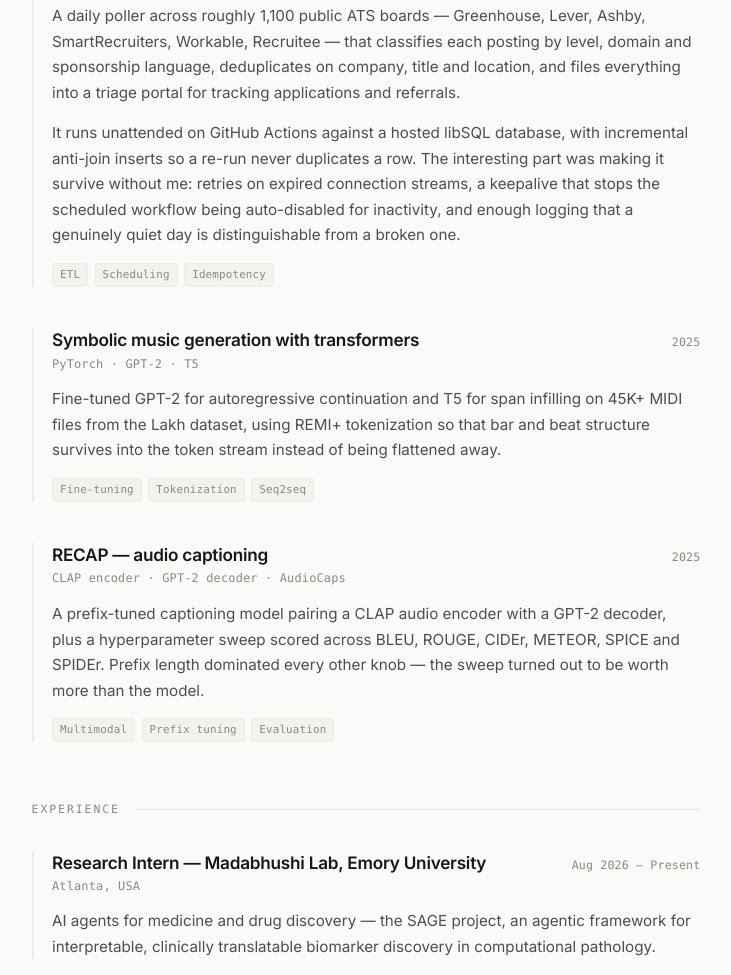
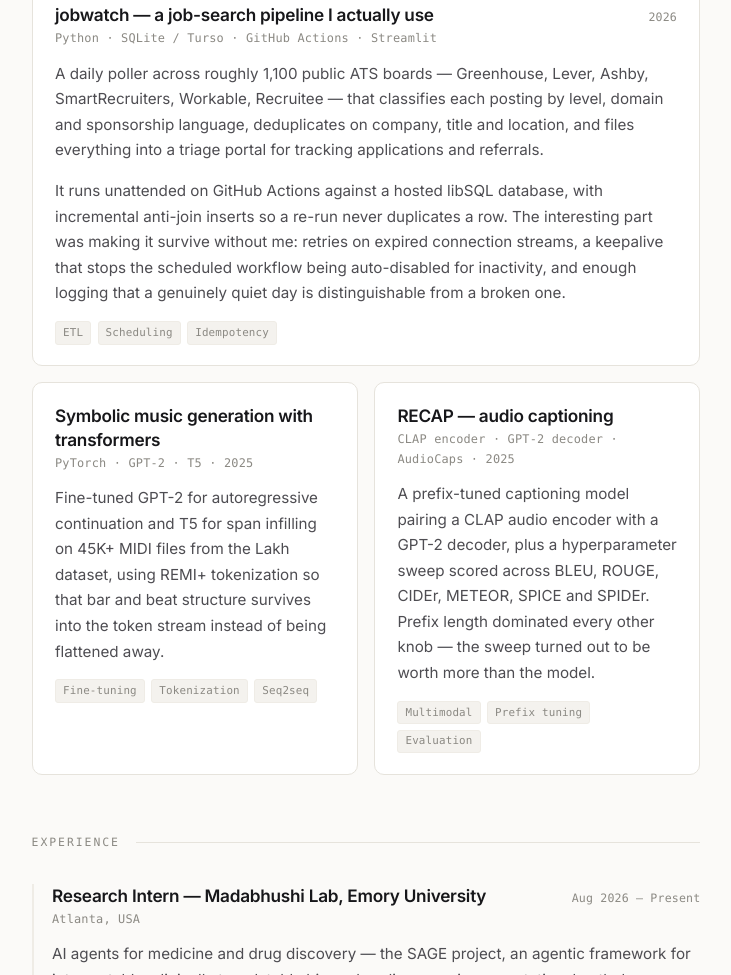
Before and after one commit to harshG97/harshG97.github.io, a plain HTML site: page index.html in a window 1280 px wide. Shown: the part 2039-3014 px from the top of the page, without its empty margins (274-1005 px from the left). Drawn offline with Linux system fonts and the light colour scheme.

Commit message:
Card treatment for projects, timeline kept for experience
Projects are discrete comparable items, so they become bordered cards —
the three substantial ones full width, the two short ones two-up. Experience
stays on the hairline timeline, where cards would fight the chronology.

```diff
--- a/index.html
+++ b/index.html
@@ -338,14 +338,48 @@
   /* ============================================================
      ENTRIES
      ============================================================ */
+  /* timeline entry — used where chronology matters (experience) */
   .entry {
     padding: 0 0 0 1.15rem;
-    margin-bottom: 2.6rem;
+    margin-bottom: 2.4rem;
     border-left: 2px solid var(--line-soft);
     transition: border-color .2s ease;
   }
   .entry:hover { border-left-color: var(--accent); }
   .entry:last-child { margin-bottom: 0; }
+
+  /* card — used where items are discrete and comparable (projects) */
+  .card {
+    background: var(--surface);
+    border: 1px solid var(--line);
+    border-radius: 10px;
+    padding: 1.3rem 1.4rem;
+    margin-bottom: 1rem;
+    border-left-width: 1px;
+    transition: border-color .18s ease, transform .18s ease, box-shadow .18s ease;
+  }
+  .card:hover {
+    border-color: var(--ink-3);
+    transform: translateY(-1px);
+    box-shadow: var(--shadow);
+  }
+  .card:last-child { margin-bottom: 0; }
+
+  /* two-up grid for the shorter cards */
+  .grid-2 {
+    display: grid;
+    grid-template-columns: repeat(2, minmax(0, 1fr));
+    gap: 1rem;
+    margin-top: 1rem;
+  }
+  .grid-2 .card { margin-bottom: 0; height: 100%; }
+  @media (max-width: 40rem) {
+    .grid-2 { grid-template-columns: 1fr; }
+  }
+
+  @media (max-width: 36rem) {
+    .card { padding: 1.1rem 1.15rem; }
+  }
 
   .entry-head {
     display: flex; justify-content: space-between;
@@ -564,7 +598,7 @@
   <section id="projects">
     <div class="sec-head"><h2>Projects</h2></div>
 
-    <article class="entry">
+    <article class="entry card">
       <div class="entry-head">
         <h3>MedeFence — multi-agent red-team testbed</h3>
         <span class="meta">2026</span>
@@ -592,7 +626,7 @@
       </div>
     </article>
 
-    <article class="entry">
+    <article class="entry card">
       <div class="entry-head">
         <h3>CanvasAI — agentic assistant for Canvas LMS</h3>
         <span class="meta">2026</span>
@@ -616,7 +650,7 @@
       </div>
     </article>
 
-    <article class="entry">
+    <article class="entry card">
       <div class="entry-head">
         <h3>jobwatch — a job-search pipeline I actually use</h3>
         <span class="meta">2026</span>
@@ -644,12 +678,12 @@
       </div>
     </article>
 
-    <article class="entry">
+    <div class="grid-2">
+<article class="entry card">
       <div class="entry-head">
         <h3>Symbolic music generation with transformers</h3>
-        <span class="meta">2025</span>
       </div>
-      <p class="sub">PyTorch · GPT-2 · T5</p>
+      <p class="sub">PyTorch · GPT-2 · T5 · 2025</p>
       <div class="body">
         <p>
           Fine-tuned GPT-2 for autoregressive continuation and T5 for span infilling on 45K+ MIDI
@@ -664,12 +698,11 @@
       </div>
     </article>
 
-    <article class="entry">
+    <article class="entry card">
       <div class="entry-head">
         <h3>RECAP — audio captioning</h3>
-        <span class="meta">2025</span>
       </div>
-      <p class="sub">CLAP encoder · GPT-2 decoder · AudioCaps</p>
+      <p class="sub">CLAP encoder · GPT-2 decoder · AudioCaps · 2025</p>
       <div class="body">
         <p>
           A prefix-tuned captioning model pairing a CLAP audio encoder with a GPT-2 decoder, plus a
@@ -683,6 +716,7 @@
         </div>
       </div>
     </article>
+    </div>
   </section>
 
   <!-- ============ EXPERIENCE ============ -->
```
